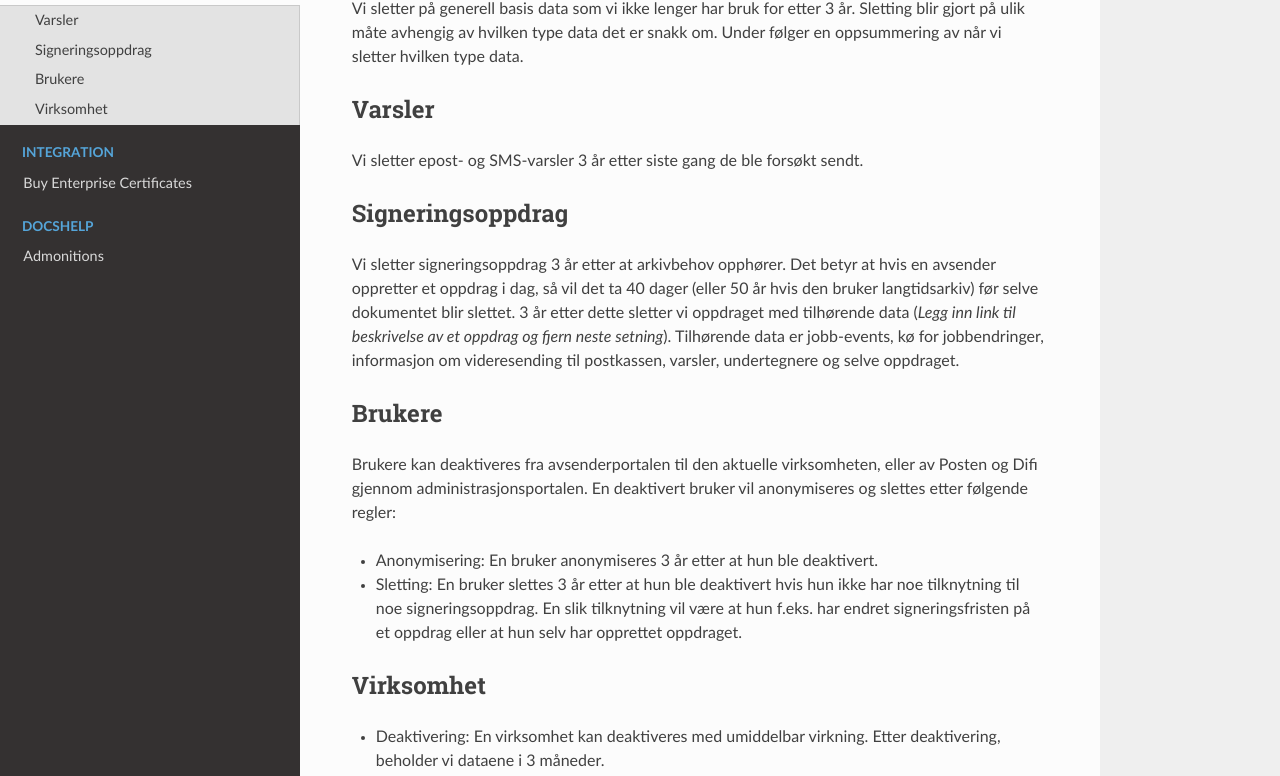
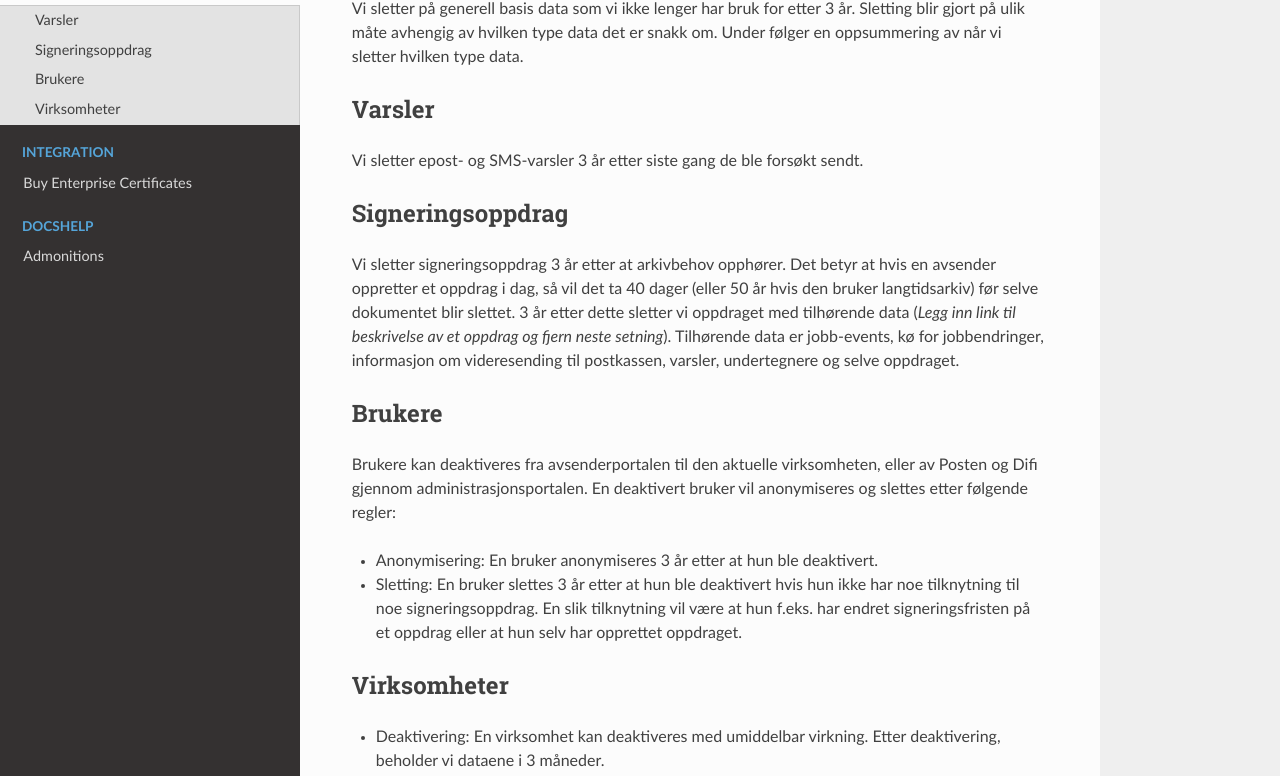
Before and after one commit to ramonarellano/signering-docs, a Sphinx documentation site: the page built from source/gdpr.md, in a window 1280 px wide and 1173 px high. Shown: the part 163-939 px from the top of the window. Built offline with Sphinx 7.4.7 and the Read the Docs theme 2.0.0, drawn with Linux system fonts in a browser that asks for light colours.

Commit message:
Virksomheter i flertall

```diff
--- a/source/gdpr.md
+++ b/source/gdpr.md
@@ -13,6 +13,6 @@ Brukere kan deaktiveres fra avsenderportalen til den aktuelle virksomheten, elle
 * Anonymisering: En bruker anonymiseres 3 år etter at hun ble deaktivert.
 * Sletting: En bruker slettes 3 år etter at hun ble deaktivert hvis hun ikke har noe tilknytning til noe signeringsoppdrag. En slik tilknytning vil være at hun f.eks. har endret signeringsfristen på et oppdrag eller at hun selv har opprettet oppdraget.
 
-## Virksomhet
+## Virksomheter
 * Deaktivering: En virksomhet kan deaktiveres med umiddelbar virkning. Etter deaktivering, beholder vi dataene i 3 måneder.
 * Sletting: Sletting av virksomheten skjer etter at en virksomhet har vært deaktivert i 3 måneder. Da slettes alle data som er knyttet til virksomheten.
```
